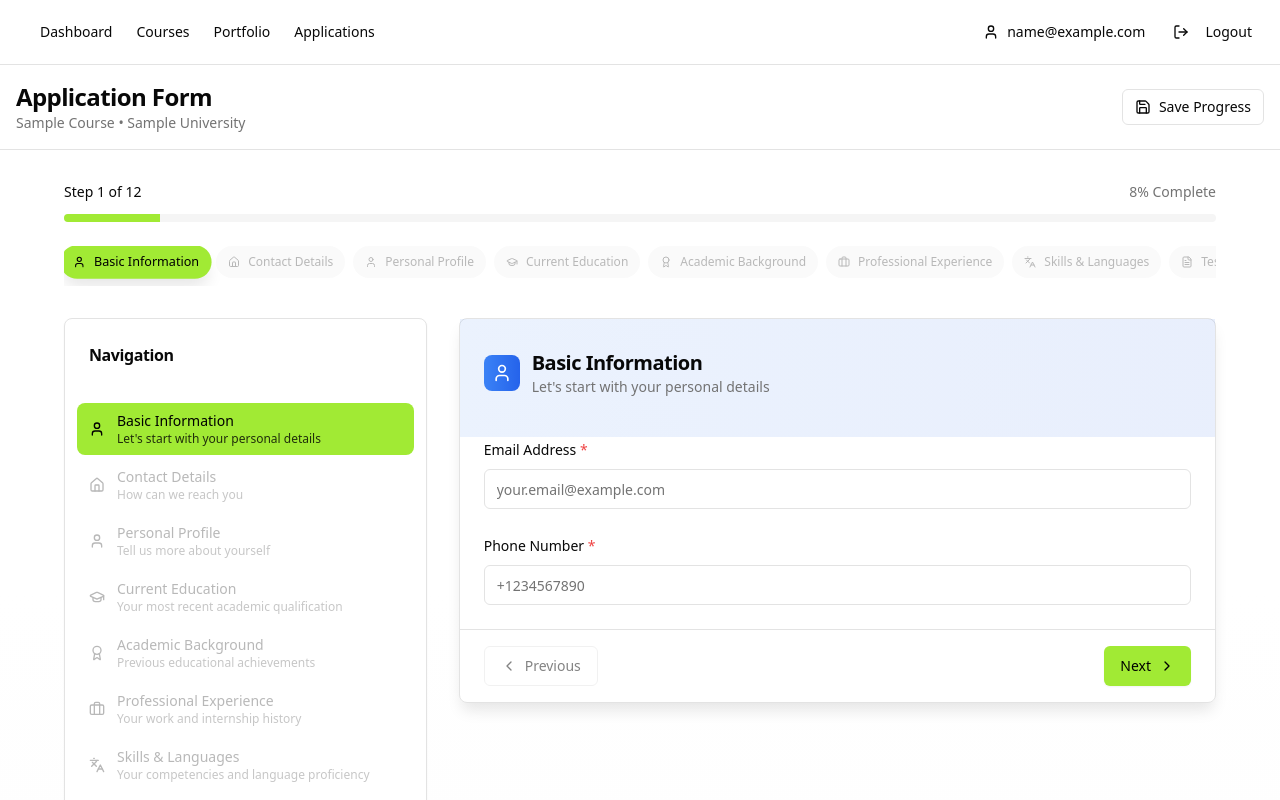
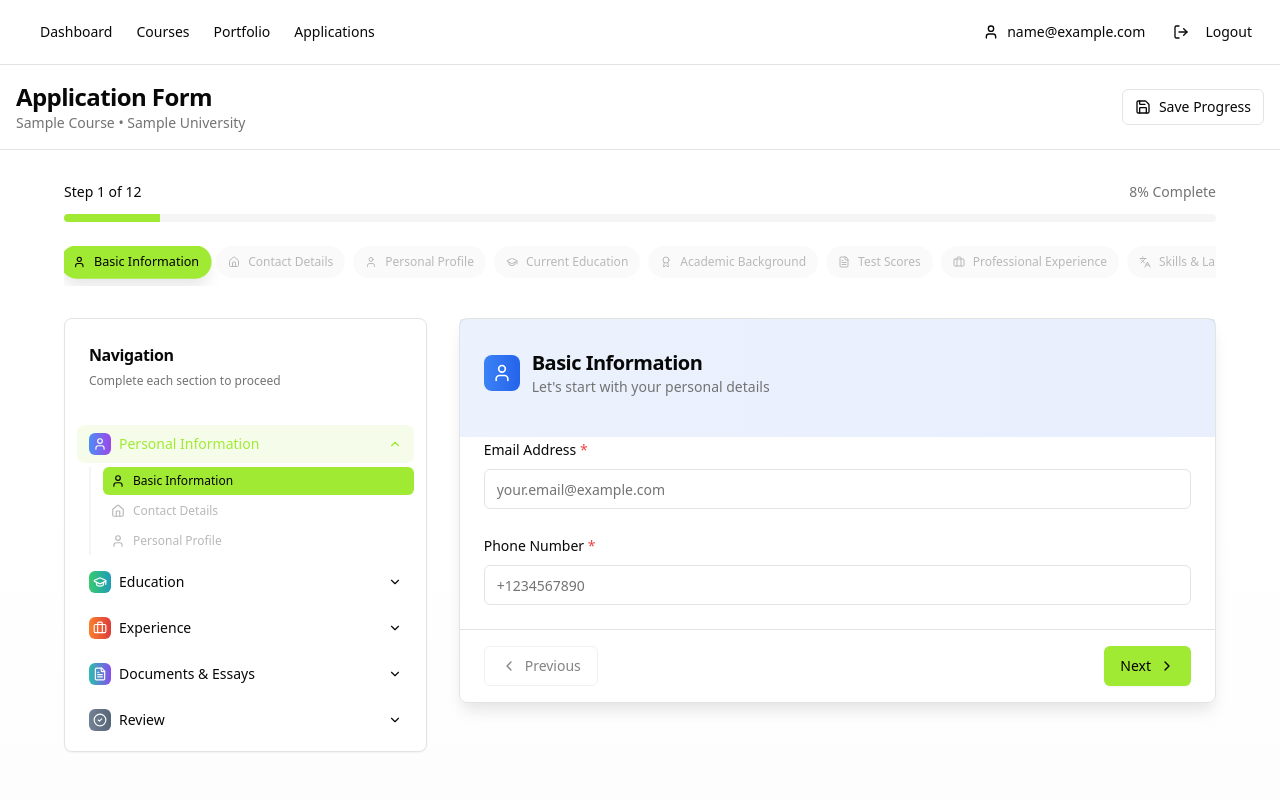
Before and after one commit to acado-dev/acadmy-configurator, a React (Vite) app: page /user/apply/1 in a window 1280 px wide. Shown: the top 800 px of the page. Built offline with nearby package versions, Linux system fonts and the light colour scheme; sample sign-in values are in the browser's storage.

Commit message:
Refactor form navigation

```diff
--- a/src/pages/user/ApplicationWizard.tsx
+++ b/src/pages/user/ApplicationWizard.tsx
@@ -32,7 +32,8 @@ import {
   Target,
   Info,
   Upload,
-  CheckCircle2
+  CheckCircle2,
+  ChevronDown
 } from "lucide-react";
 import { ApplicationField } from "@/types/application";
 import { masterFields } from "@/data/masterFields";
@@ -49,6 +50,7 @@ const ApplicationWizard = () => {
   const [formData, setFormData] = useState<Record<string, any>>({});
   const [completedSteps, setCompletedSteps] = useState<number[]>([]);
   const [errors, setErrors] = useState<Record<string, string>>({});
+  const [expandedGroups, setExpandedGroups] = useState<string[]>(["personal"]); // Start with first group expanded
 
   // Get course info from navigation state
   const courseInfo = location.state || {
@@ -67,7 +69,8 @@ const ApplicationWizard = () => {
         f.categoryId === "personal" &&
         ["firstName", "lastName", "email", "phone"].includes(f.name)
       ),
-      color: "from-blue-500 to-blue-600"
+      color: "from-blue-500 to-blue-600",
+      group: "personal"
     },
     {
       id: "contact-info",
@@ -78,7 +81,8 @@ const ApplicationWizard = () => {
         f.categoryId === "personal" &&
         ["address", "city", "country", "postalCode"].includes(f.name)
       ),
-      color: "from-indigo-500 to-indigo-600"
+      color: "from-indigo-500 to-indigo-600",
+      group: "personal"
     },
     {
       id: "personal-details",
@@ -89,7 +93,8 @@ const ApplicationWizard = () => {
         f.categoryId === "personal" &&
         ["dateOfBirth", "nationality", "gender", "passportNumber"].includes(f.name)
       ),
-      color: "from-purple-500 to-purple-600"
+      color: "from-purple-500 to-purple-600",
+      group: "personal"
     },
     {
       id: "current-education",
@@ -100,7 +105,8 @@ const ApplicationWizard = () => {
         f.categoryId === "education" &&
         ["currentDegree", "institution", "graduationDate", "gpa"].includes(f.name)
       ),
-      color: "from-green-500 to-green-600"
+      color: "from-green-500 to-green-600",
+      group: "education"
     },
     {
       id: "academic-history",
@@ -111,7 +117,20 @@ const ApplicationWizard = () => {
         f.categoryId === "education" &&
         ["previousDegrees", "academicAchievements", "researchExperience"].includes(f.name)
       ),
-      color: "from-emerald-500 to-emerald-600"
+      color: "from-emerald-500 to-emerald-600",
+      group: "education"
+    },
+    {
+      id: "test-scores",
+      title: "Test Scores",
+      subtitle: "Standardized test results",
+      icon: FileText,
+      fields: masterFields.filter(f =>
+        f.categoryId === "documents" &&
+        ["ieltsScore", "toeflScore", "greScore", "gmatScore"].includes(f.name)
+      ),
+      color: "from-cyan-500 to-cyan-600",
+      group: "education"
     },
     {
       id: "work-experience",
@@ -122,7 +141,8 @@ const ApplicationWizard = () => {
         f.categoryId === "professional" &&
         ["currentEmployment", "workExperience", "internships"].includes(f.name)
       ),
-      color: "from-orange-500 to-orange-600"
+      color: "from-orange-500 to-orange-600",
+      group: "experience"
     },
     {
       id: "skills",
@@ -133,18 +153,8 @@ const ApplicationWizard = () => {
         f.categoryId === "professional" &&
         ["skills", "languages", "certifications"].includes(f.name)
       ),
-      color: "from-red-500 to-red-600"
-    },
-    {
-      id: "test-scores",
-      title: "Test Scores",
-      subtitle: "Standardized test results",
-      icon: FileText,
-      fields: masterFields.filter(f =>
-        f.categoryId === "documents" &&
-        ["ieltsScore", "toeflScore", "greScore", "gmatScore"].includes(f.name)
-      ),
-      color: "from-cyan-500 to-cyan-600"
+      color: "from-red-500 to-red-600",
+      group: "experience"
     },
     {
       id: "documents",
@@ -155,7 +165,8 @@ const ApplicationWizard = () => {
         f.categoryId === "documents" &&
         ["resume", "transcripts", "recommendationLetters", "portfolio"].includes(f.name)
       ),
-      color: "from-teal-500 to-teal-600"
+      color: "from-teal-500 to-teal-600",
+      group: "documents"
     },
     {
       id: "statement",
@@ -166,7 +177,8 @@ const ApplicationWizard = () => {
         f.categoryId === "additional" &&
         ["statementOfPurpose", "whyThisUniversity"].includes(f.name)
       ),
-      color: "from-pink-500 to-pink-600"
+      color: "from-pink-500 to-pink-600",
+      group: "documents"
     },
     {
       id: "additional",
@@ -177,7 +189,8 @@ const ApplicationWizard = () => {
         f.categoryId === "additional" &&
         ["extracurricular", "specialNeeds", "additionalComments"].includes(f.name)
       ),
-      color: "from-violet-500 to-violet-600"
+      color: "from-violet-500 to-violet-600",
+      group: "documents"
     },
     {
       id: "review",
@@ -185,6 +198,46 @@ const ApplicationWizard = () => {
       subtitle: "Check your application before submitting",
       icon: CheckCircle2,
       fields: [],
+      color: "from-slate-500 to-slate-600",
+      group: "review"
+    }
+  ];
+
+  // Define parent groups
+  const wizardGroups = [
+    {
+      id: "personal",
+      title: "Personal Information",
+      icon: User,
+      description: "Basic details and contact information",
+      color: "from-blue-500 to-purple-600"
+    },
+    {
+      id: "education",
+      title: "Education",
+      icon: GraduationCap,
+      description: "Academic background and test scores",
+      color: "from-green-500 to-cyan-600"
+    },
+    {
+      id: "experience",
+      title: "Experience",
+      icon: Briefcase,
+      description: "Professional background and skills",
+      color: "from-orange-500 to-red-600"
+    },
+    {
+      id: "documents",
+      title: "Documents & Essays",
+      icon: FileText,
+      description: "Required documents and statements",
+      color: "from-teal-500 to-violet-600"
+    },
+    {
+      id: "review",
+      title: "Review",
+      icon: CheckCircle2,
+      description: "Review and submit application",
       color: "from-slate-500 to-slate-600"
     }
   ];
@@ -254,6 +307,13 @@ const ApplicationWizard = () => {
     // Allow navigation to completed steps or current step
     if (index <= currentStep || completedSteps.includes(index)) {
       setCurrentStep(index);
+
+      // Auto-expand the group containing the selected step
+      const stepGroup = wizardSteps[index].group;
+      if (stepGroup && !expandedGroups.includes(stepGroup)) {
+        setExpandedGroups(prev => [...prev, stepGroup]);
+      }
+
       window.scrollTo({ top: 0, behavior: 'smooth' });
     }
   };
@@ -307,12 +367,26 @@ const ApplicationWizard = () => {
       setCurrentStep(parsed.currentStep || 0);
       setCompletedSteps(parsed.completedSteps || []);
 
+      // Expand the group containing the current step
+      const currentGroup = wizardSteps[parsed.currentStep || 0].group;
+      if (currentGroup) {
+        setExpandedGroups([currentGroup]);
+      }
+
       toast({
         title: "Progress Restored",
         description: "Your previous progress has been loaded.",
       });
     }
   }, [formId, toast]);
+
+  // Auto-expand current step's group when step changes
+  useEffect(() => {
+    const currentGroup = wizardSteps[currentStep].group;
+    if (currentGroup && !expandedGroups.includes(currentGroup)) {
+      setExpandedGroups(prev => [...prev, currentGroup]);
+    }
+  }, [currentStep]);
 
   const renderField = (field: ApplicationField) => {
     const value = formData[field.name] || "";
@@ -688,40 +762,97 @@ const ApplicationWizard = () => {
               <Card className="sticky top-24">
                 <CardHeader>
                   <CardTitle className="text-base">Navigation</CardTitle>
+                  <p className="text-xs text-muted-foreground mt-1">
+                    Complete each section to proceed
+                  </p>
                 </CardHeader>
                 <CardContent className="p-3">
-                  <nav className="space-y-1">
-                    {wizardSteps.map((step, index) => {
+                  <nav className="space-y-2">
+                    {wizardGroups.map((group) => {
+                      const groupSteps = wizardSteps.filter(step => step.group === group.id);
+                      const GroupIcon = group.icon;
+                      const isGroupExpanded = expandedGroups.includes(group.id);
+                      const hasCompletedStep = groupSteps.some((_, idx) => {
+                        const stepIndex = wizardSteps.findIndex(s => s.id === groupSteps[idx].id);
+                        return completedSteps.includes(stepIndex);
+                      });
+                      const hasActiveStep = groupSteps.some(step => {
+                        const stepIndex = wizardSteps.findIndex(s => s.id === step.id);
+                        return stepIndex === currentStep;
+                      });
+
+                      return (
+                        <div key={group.id} className="space-y-1">
+                          {/* Group Header */}
+                          <button
+                            onClick={() => {
+                              setExpandedGroups(prev =>
+                                isGroupExpanded
+                                  ? prev.filter(g => g !== group.id)
+                                  : [...prev, group.id]
+                              );
+                            }}
+                            className={cn(
+                              "w-full flex items-center gap-2 px-3 py-2 rounded-lg text-sm font-medium transition-all",
+                              "hover:bg-muted/50",
+                              hasActiveStep && "bg-primary/10 text-primary",
+                              hasCompletedStep && !hasActiveStep && "text-primary"
+                            )}
+                          >
+                            <div className={cn(
+                              "p-1 rounded-md bg-gradient-to-r",
+                              group.color,
+                              "opacity-90"
+                            )}>
+                              <GroupIcon className="h-3.5 w-3.5 text-white" />
+                            </div>
+                            <span className="flex-1 text-left">{group.title}</span>
+                            {hasCompletedStep && (
+                              <CheckCircle2 className="h-3.5 w-3.5 text-primary" />
+                            )}
+                            <ChevronDown
+                              className={cn(
+                                "h-3.5 w-3.5 transition-transform",
+                                isGroupExpanded && "rotate-180"
+                              )}
+                            />
+                          </button>
+
+                          {/* Group Steps */}
+                          {isGroupExpanded && (
+                            <div className="ml-3 pl-3 border-l-2 border-muted space-y-0.5">
+                              {groupSteps.map((step) => {
+                                const stepIndex = wizardSteps.findIndex(s => s.id === step.id);
                                 const Icon = step.icon;
-                      const isActive = index === currentStep;
-                      const isCompleted = completedSteps.includes(index);
-                      const isClickable = index <= currentStep || isCompleted;
+                                const isActive = stepIndex === currentStep;
+                                const isCompleted = completedSteps.includes(stepIndex);
+                                const isClickable = stepIndex <= currentStep || isCompleted;
 
                                 return (
                                   <button
-                          key={index}
-                          onClick={() => isClickable && handleStepClick(index)}
+                                    key={step.id}
+                                    onClick={() => isClickable && handleStepClick(stepIndex)}
                                     disabled={!isClickable}
                                     className={cn(
-                            "w-full flex items-center gap-3 px-3 py-2 rounded-lg text-sm transition-all text-left",
-                            isActive && "bg-primary text-primary-foreground",
+                                      "w-full flex items-center gap-2 px-2 py-1.5 rounded-md text-xs transition-all text-left",
+                                      isActive && "bg-primary text-primary-foreground font-medium",
                                       isCompleted && !isActive && "text-primary hover:bg-primary/10",
                                       !isActive && !isCompleted && "text-muted-foreground",
                                       isClickable && !isActive && "hover:bg-muted",
                                       !isClickable && "opacity-50 cursor-not-allowed"
                                     )}
                                   >
-                          <Icon className="h-4 w-4 flex-shrink-0" />
-                          <div className="flex-1 min-w-0">
-                            <div className="font-medium truncate">{step.title}</div>
-                            <div className="text-xs opacity-80 truncate">
-                              {step.subtitle}
-                            </div>
-                          </div>
+                                    <Icon className="h-3.5 w-3.5 flex-shrink-0" />
+                                    <span className="flex-1 truncate">{step.title}</span>
                                     {isCompleted && (
-                            <CheckCircle2 className="h-4 w-4 flex-shrink-0" />
+                                      <Check className="h-3 w-3 flex-shrink-0" />
                                     )}
                                   </button>
+                                );
+                              })}
+                            </div>
+                          )}
+                        </div>
                       );
                     })}
                   </nav>
```
Lines whose indentation alone changed are shown as unchanged.
